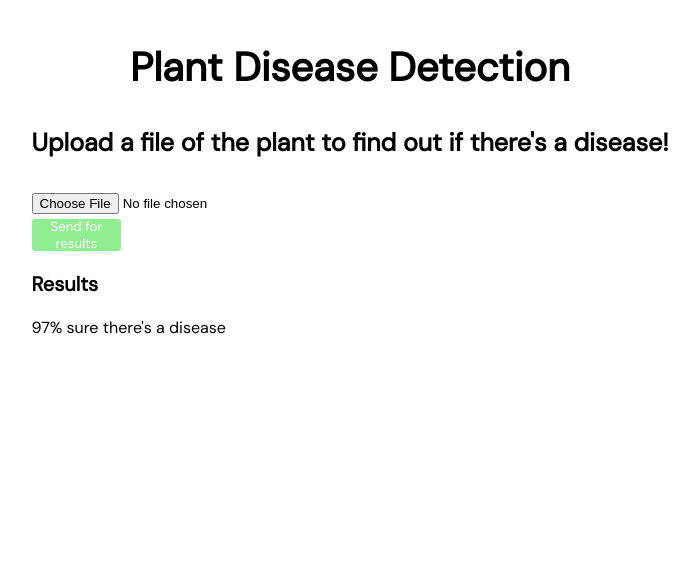
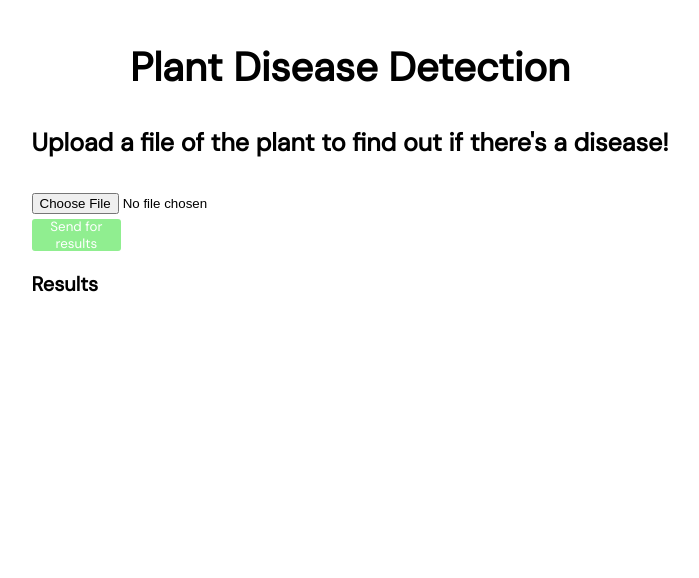
Before and after one commit to Srikark-17/Farmerce, a Flask app: page /upload_image in a window 1280 px wide. Shown: the top 578 px of the page, without its empty margins (290-989 px from the left). Run offline with Flask 2, Linux system fonts and the light colour scheme.

Commit message:
Update upload_image.html

```diff
--- a/templates/upload_image.html
+++ b/templates/upload_image.html
@@ -43,6 +43,3 @@
             <button class="sendResult" type="submit">Send for results</button>
         </form>
         <h3 class="results">Results</h3>
-        <p style="font-family: 'DM Sans', sans-serif; font-size: 16px;">97% sure there's a disease</p>
-    </div>
-</div>
```
